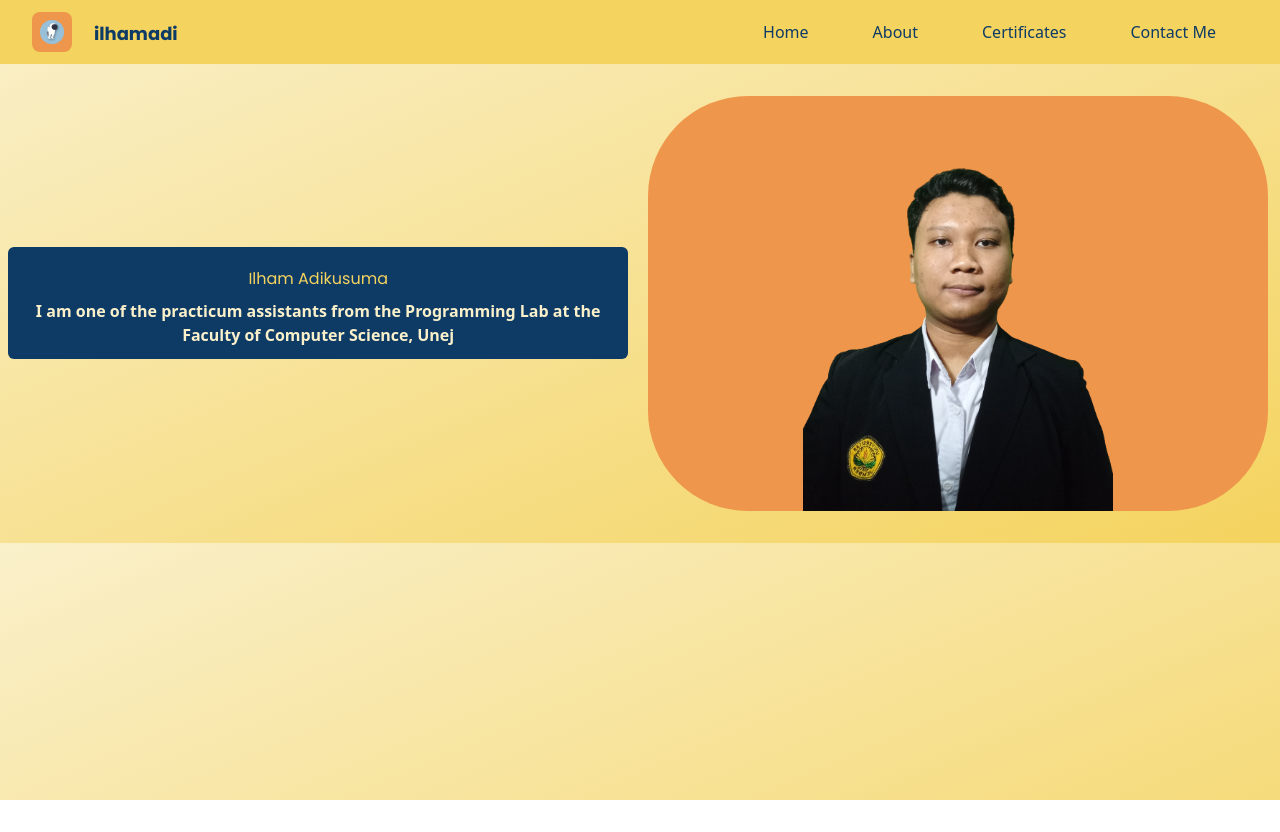
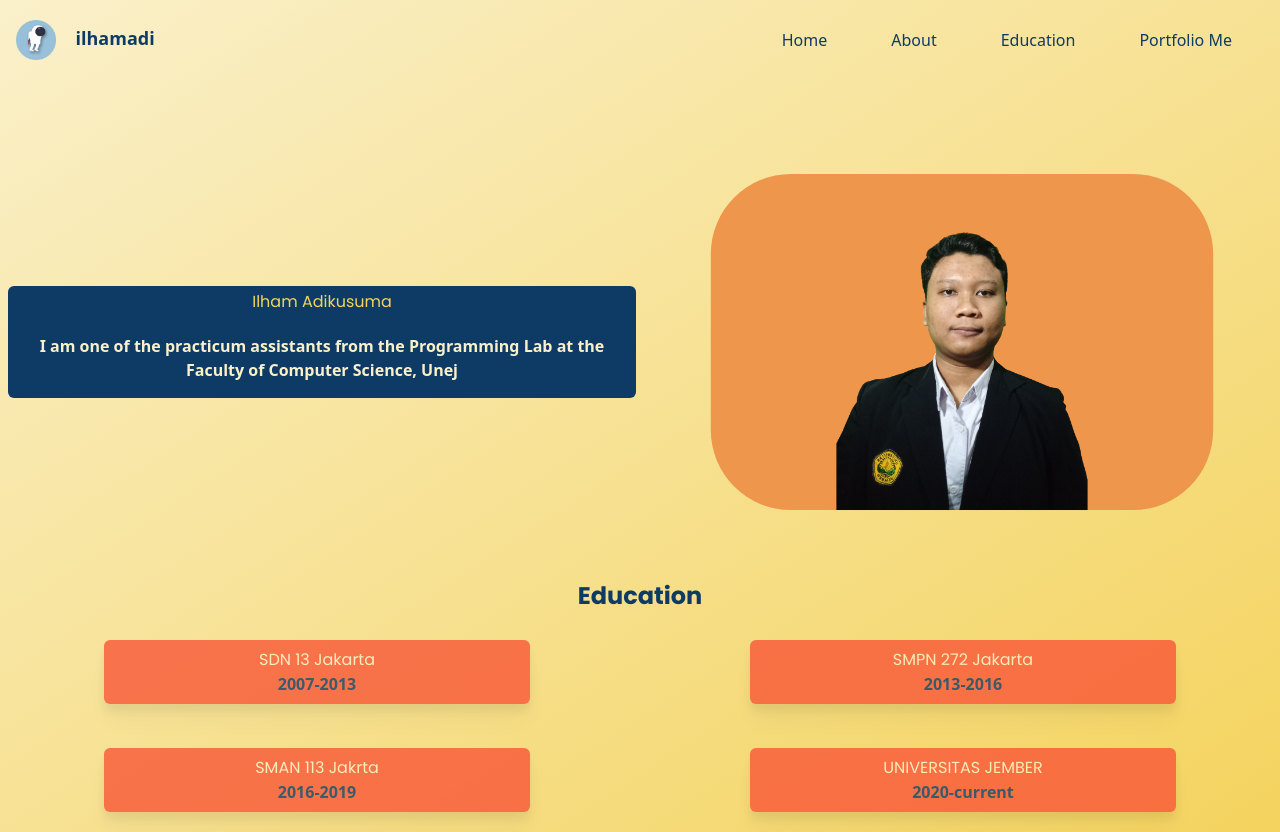
Before and after one commit to ilhamadikusuma31/ilham_adikusuma-final_project, a website: page src/index.html in a window 1280 px wide. Before the commit the page ends 800 px from the top, so only its background shows below. Drawn offline with Linux system fonts and the light colour scheme.

Commit message:
eduvation section done

```diff
--- a/src/index.html
+++ b/src/index.html
@@ -13,29 +13,23 @@
 </head>
 
 <body>
-    <header class="bg-warna-ketiga top-0 w-full flex justify-end">
+    <!-- header -->
+    <header class="bg-transparent absolute top-0 left-0 w-full flex items-center z-10">
         <div class="container">
-            <!-- relative: maju 1 dimensi tapi tempat lamanya gabisa diisi -->
-            <div class="flex justify-between relative">
-                <!-- logo -->
-                <div class="flex items-center px-4">
-                    <div class="flex justify-center px-4 left-0 rounded-lg ">
-                        <div class="flex py-3">
+            <div class="flex items-center justify-between relative">
+                <div class="px-4">
+                    <a href="#home">
+                        <div class="flex py-5">
                             <div class="w-1/2">
-                                <img class="bg-warna-keempat rounded-lg p-2" width="40vh"
-                                    src="../img/logo_astronot_nebula.png" alt="">
+                                <img width="40vh" src="../img/logo_astronot_nebula.png" alt="">
                             </div>
-                            <div class="w-1/2 mt-2 font-bold text-lg text-warna-pertama font-teks-pertama">
+                            <div class="font-bold text-lg text-warna-pertama w-1/2 block mt-1 ml-0">
                                 <p>ilhamadi</p>
                             </div>
                         </div>
+                    </a>
                 </div>
-                </div>
-                <!-- akhir logo -->
-
-                <!-- navigasi -->
                 <div class="flex items-center px-4">
-                    <div class="flex justify-center px-4 right-0 rounded-lg ">
                     <button id="btn-hamburger" class="laptop:hidden">
                         <span id="gh1"
                             class="garis-hamburger transition duration-300 ease-in-out origin-top-right"></span>
@@ -48,34 +42,33 @@
                         class="absolute bg-warna-kedua right-6 rounded-lg py-1 top-full hidden laptop:block laptop:static laptop:bg-transparent">
                         <ul class="block text-warna-pertama font-medium laptop:flex">
                             <li class="group rounded-lg hover:bg-warna-keempat">
-                                    <a href="#home" class="text-base py-2 mx-8 flex">Home</a>
+                                <a href="#hero" class="text-base py-2 mx-8 flex">Home</a>
                             </li>
                             <li class="group rounded-lg hover:bg-warna-keempat">
                                 <a href="#about" class="text-base  py-2 mx-8 flex">About</a>
                             </li>
                             <li class="group rounded-lg hover:bg-warna-keempat">
-                                    <a href="#certificates" class="text-base  py-2 mx-8 flex">Certificates</a>
+                                <a href="#education" class="text-base  py-2 mx-8 flex">Education</a>
                             </li>
                             <li class="group rounded-lg hover:bg-warna-keempat">
-                                    <a href="#contacts" class="text-base  py-2 mx-8 flex">Contact
+                                <a href="#portofolio" class="text-base  py-2 mx-8 flex">Portfolio
                                     Me</a>
                             </li>
                         </ul>
                     </nav>
+                </div>
 
             </div>
         </div>
-                <!-- akhir navigasi -->
-            </div>
-        </div>
+
     </header>
 
-    <div class="hero py-5 ">
-        <div class="siapa laptop:flex mobile:block gap-2">
+    <div class="hero py-5 pt-32" id="hero">
+        <div class="laptop:flex mobile:block gap-2">
             <div
-                class="flex mobile:mx-3 mobile:block laptop:m-auto laptop:ml-2 laptop:w-1/2 rounded-[6px]  bg-warna-pertama p-3 hover:opacity-[98%]">
-                <h1 class="text-warna-ketiga font-teks-pertama py-2 text-center">Ilham Adikusuma</h1>
-                <p class="text-warna-kedua text-center font-semibold font-text-pertama mx-auto">I am one of the
+                class="flex mobile:w-[75%] mobile:mx-auto mobile:block laptop:m-auto laptop:ml-2 laptop:w-1/2 rounded-[6px]  bg-warna-pertama  hover:opacity-[98%]">
+                <h1 class="text-warna-ketiga font-teks-pertama py-1 text-center">Ilham Adikusuma</h1>
+                <p class="text-warna-kedua text-center font-semibold font-text-pertama mx-auto p-4">I am one of the
                     practicum assistants
                     from
                     the
@@ -84,9 +77,35 @@
                     Unej</p>
             </div>
             <div
-                class="flex laptop:w-1/2 mobile:m-3 bg-warna-keempat rounded-[10px] laptop:rounded-[100px] justify-center">
+                class="flex laptop:w-1/2 mobile:m-1 mobile:scale-[80%] bg-warna-keempat rounded-[10px] laptop:rounded-[100px] justify-center">
                 <img class="laptop:w-[50%] hover:scale-90 transition duration-300 ease-in-out"
                     src="../img/ilham_jas_almet.png" alt="">
+            </div>
+        </div>
+    </div>
+
+    <div class="education py-1" id="education">
+        <h1 class="h1 font-teks-pertama text-center font-bold text-warna-pertama mb-3 text-2xl">Education</h1>
+        <div class="laptop:flex laptop:flex-wrap mobile:block text-center gap-3">
+            <div
+                class="laptop:w-1/3 mobile:w-[75%] mx-auto bg-warna-kelima opacity-80 py-2 transition duration-300 ease-in-out hover:shadow-xl drop-shadow-xl rounded-md mobile:my-4">
+                <h2 class="h2 text-medium font-teks-pertama text-warna-kedua">SDN 13 Jakarta</h2>
+                <p class="h2 text-medium font-semibold text-warna-pertama">2007-2013</p>
+            </div>
+            <div
+                class="laptop:w-1/3 mobile:w-[75%] mx-auto bg-warna-kelima opacity-80 py-2 transition duration-300 ease-in-out hover:shadow-xl drop-shadow-xl rounded-md mobile:my-4">
+                <h2 class="h2 text-medium font-teks-pertama text-warna-kedua">SMPN 272 Jakarta</h2>
+                <p class="h2 text-medium font-semibold text-warna-pertama">2013-2016</p>
+            </div>
+            <div
+                class="laptop:w-1/3 mobile:w-[75%] mx-auto bg-warna-kelima opacity-80 py-2 transition duration-300 ease-in-out hover:shadow-xl drop-shadow-xl rounded-md mobile:my-4">
+                <h2 class="h2 text-medium font-teks-pertama text-warna-kedua">SMAN 113 Jakrta</h2>
+                <p class="h2 text-medium font-semibold text-warna-pertama">2016-2019</p>
+            </div>
+            <div
+                class="laptop:w-1/3 mobile:w-[75%] mx-auto bg-warna-kelima opacity-80 py-2 transition duration-300 ease-in-out hover:shadow-xl drop-shadow-xl rounded-md mobile:my-4">
+                <h2 class="h2 text-medium font-teks-pertama text-warna-kedua">UNIVERSITAS JEMBER</h2>
+                <p class="h2 text-medium font-semibold text-warna-pertama">2020-current</p>
             </div>
         </div>
     </div>
--- a/src/input.css
+++ b/src/input.css
@@ -7,6 +7,11 @@ body{
 }
 
 
+.navbar-fixed{
+    @apply fixed z-[9999] bg-warna-kedua bg-opacity-80;
+    backdrop-filter : blur(3px);
+    box-shadow: inset 0 -1px 0 0 rgba(0,0,0,0.2)
+}
 
 
 .garis-hamburger{
--- a/src/script.js
+++ b/src/script.js
@@ -1,3 +1,16 @@
+//Navbar fixed
+window.onscroll = function () {
+    const header = document.querySelector('header');
+    const fixedNav = header.offsetTop;
+    if (window.pageYOffset > fixedNav) {
+        header.classList.add('navbar-fixed');
+    } else {
+        header.classList.remove('navbar-fixed');
+    }
+}
+
+
+
 const btnBurger = document.querySelector("#btn-hamburger");
 const nav = document.querySelector("#nav-menu")
 
```
Also changed, not shown: src/output.css. Lines whose indentation alone changed are shown as unchanged.
